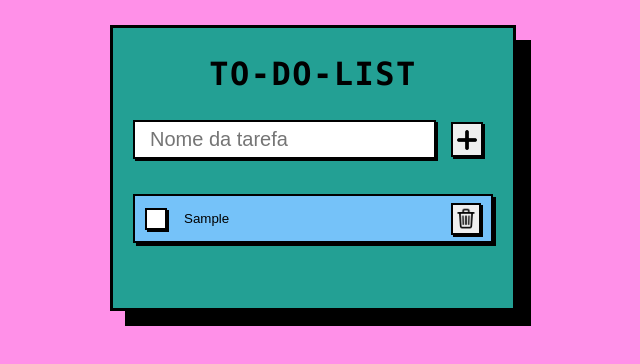
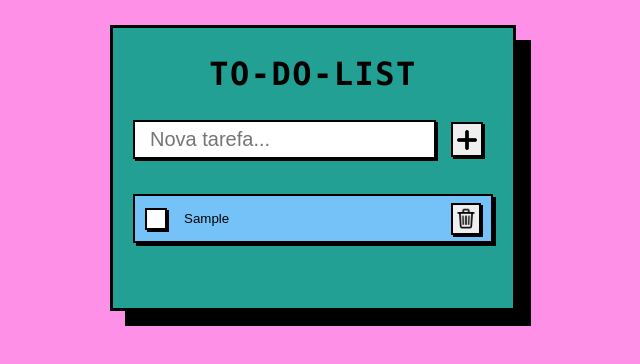
Before and after one commit to GABRIELBOLDIVEIGA/To-Do-List, a React (Create React App) app: page / in a window 1280 px wide. Both pictures are taken after typing "Sample" into the empty fields and a click on the button 793 px from the left and 139 px from the top of the page. Shown: the top 364 px of the page, without its empty margins (327-967 px from the left). Built offline with nearby package versions, Linux system fonts and the light colour scheme.

Commit message:
Logica ok

```diff
--- a/src/App.js
+++ b/src/App.js
@@ -1,93 +1,70 @@
 import "./App.css";
-import CadastraItem from "./componentes/CadastraItem";
-import Tarefas from "./componentes/Tarefa";
 import { useState } from "react";
 import uuid from "react-uuid";
 
-import ListItems from "./componentes/ListItems/ListItems.js";
-import NewTask from "./componentes/NewTask/NewTask.js";
+import ListItems from "./componentes/ListaTarefa";
+import CadastraTarefa from "./componentes/CadastraTarefa";
 
 function App() {
-    // const [tarefas, setTarefas] = useState([]);
+    const [tarefas, setTarefas] = useState([]);
 
-    // const adicionaTarefa = (novaTarefa) => {
-    //     console.log(novaTarefa)
-
-    //     setTarefas([...tarefas, novaTarefa]);
-    // };
-
-    // const deletaTarefa = (tarefaADeletar) => {
-    //     setTarefas(tarefas.filter(
-    //         (tarefa, index) => index != tarefaADeletar))
-    // }
-
-    /* ------- */
-
-    const [tasks, setTasks] = useState([]);
-
-    const addNewTask = (task) => {
-        const itensCopy = Array.from(tasks);
-        itensCopy.push({ id: uuid(), value: task, state: false });
-        setTasks(itensCopy);
-        mostraEmJSON(itensCopy);
+    const adicionaNovaTarefa = (tarefa) => {
+        const copiaDeTarefas = Array.from(tarefas);
+        copiaDeTarefas.push({ id: uuid(), value: tarefa, state: false });
+        setTarefas(copiaDeTarefas);
+        mostraEmJSON(copiaDeTarefas);
     };
 
-    const updateTask = ({ target }, index, id, state) => {
+    const atualizaTarefa = ({ target }, index, id, state) => {
         console.log(target);
-        const itensCopy = Array.from(tasks);
-        itensCopy.splice(index, 1, { id: id, value: target.value, state: state });
-        setTasks(itensCopy);
-        mostraEmJSON(itensCopy);
+        const copiaDeTarefas = Array.from(tarefas);
+        copiaDeTarefas.splice(index, 1, { id: id, value: target.value, state: state });
+        setTarefas(copiaDeTarefas);
+        mostraEmJSON(copiaDeTarefas);
     };
 
-    const updateTaskState = ({ target }, index, id, state) => {
+    const atualizaEstadoDaTarefa = ({ target }, index, id, state) => {
         state ? (state = false) : (state = true);
 
-        const itensCopy = Array.from(tasks);
-        itensCopy.splice(index, 1, { id: id, value: target.value, state: state });
-        setTasks(itensCopy);
-        mostraEmJSON(itensCopy);
+        const copiaDeTarefas = Array.from(tarefas);
+        copiaDeTarefas.splice(index, 1, { id: id, value: target.value, state: state });
+        setTarefas(copiaDeTarefas);
+        mostraEmJSON(copiaDeTarefas);
     };
 
-    const deleteTask = (index) => {
-        const itensCopy = Array.from(tasks);
-        itensCopy.splice(index, 1);
-        setTasks(itensCopy);
-        mostraEmJSON(itensCopy)
+    const deletaTarefa = (index) => {
+        const copiaDeTarefas = Array.from(tarefas);
+        copiaDeTarefas.splice(index, 1);
+        setTarefas(copiaDeTarefas);
+        mostraEmJSON(copiaDeTarefas);
     };
 
-    function mostraEmJSON(tasks) {
+    function mostraEmJSON(tarefas) {
         console.clear();
-        console.log(JSON.stringify(tasks, null, 4))
+        console.log(JSON.stringify(tarefas, null, 4));
     }
 
-    /* ------- */
+    return (
+        <div className="App">
+            <h1>TO-DO-LIST</h1>
+            <CadastraTarefa
+                onSubmit={adicionaNovaTarefa}
+            />
 
-    return (
-        <>
-            {/* <div className="App">
-            <h1>TO-DO-LIST</h1>
-            <CadastraItem tarefaCadastrada={(novaTarefa) => adicionaTarefa(novaTarefa)} />
+            <ul className="lista-tarefas">
+                {tarefas.map(({ id, value, state }, index) => (
+                    <ListItems
+                        key={id}
+                        id={id}
+                        value={value}
+                        onDelete={() => deletaTarefa(index)}
+                        onChange={(event) => atualizaTarefa(event, index, id, state)}
+                        onChangeState={(event) => atualizaEstadoDaTarefa(event, index, id, state)}
+                    />
+                ))}
+            </ul>
 
-            <Tarefas
-                tarefaDeletada={
-                    (tarefaADeletar) => deletaTarefa(tarefaADeletar)}
-                    tarefas={tarefas} />
-        </div> */}
-
-            <div className="App">
-            <h1>TO-DO-LIST</h1>
-                <NewTask onSubmit={addNewTask} />
-                <ul className="lista-tarefas">
-                    {tasks.map(({ id, value, state }, index) => (
-                        <ListItems key={id} id={id} value={value} onDelete={() => deleteTask(index)} onChange={(event) => updateTask(event, index, id, state)} onChangeState={(event) => updateTaskState(event, index, id, state)} />
-                    ))}
-                </ul>
-            </div>
-            {/* <div className="Array-preview">
-                <pre>{JSON.stringify(tasks, null, 4)}</pre>
-            </div> */}
-        </>
+        </div>
     );
 }
 
--- a/src/componentes/CadastraItem/CadastraItem.css
+++ /dev/null
@@ -1,41 +0,0 @@
-.container-cadastraItem {
-    display: flex;
-    justify-content: space-between;
-    align-items: center;
-    gap: 15px;
-    width: 90%;
-}
-
-.container-cadastraItem input {
-    width: 100%;
-    height: 35px;
-    font-size: 20px;
-    border: 2px solid black;
-    box-shadow: 2px 2px;
-    /* border-radius: 8px; */
-    outline: none;
-    padding: 0 15px;
-}
-
-.container-cadastraItem input:focus {
-    box-shadow: 3px 3px gray;
-}
-
-.container-cadastraItem button {
-    width: 38px;
-    height: 35px;
-    border: 2px solid black;
-    box-shadow: 2px 2px;
-    /* border-radius: 8px; */
-    background-image: url("../../../public/img/add-512.png");
-    background-size: 20px;
-    background-repeat: no-repeat;
-    background-position: center;
-    cursor: pointer;
-}
-
-.container-cadastraItem button:active {
-    transform: translate(2px, 2px);
-    box-shadow: 0 0;
-    transition: transform 0.2s;
-}
--- a/src/componentes/CadastraItem/index.js
+++ /dev/null
@@ -1,57 +0,0 @@
-import "./CadastraItem.css";
-// import Input from "../Input";
-// import { useState } from "react";
-// import uuid from "react-uuid";
-
-
-// export default function CadastraItem(props) {
-//     const [tarefa, setTarefa] = useState([]);
-
-//     const adicionaTarefa = (evento) => {
-//         evento.preventDefault();
-//         evento.target.reset();
-//         props.tarefaCadastrada(tarefa);
-//     };
-
-//     return (
-//         <>
-//             <form onSubmit={adicionaTarefa} className="container-cadastraItem">
-//                 <Input
-//                     required={true}
-//                     placeholder="Nova Tarefa..."
-//                     valor={tarefa}
-//                     aoAlterado={(valor) => {
-//                         setTarefa(valor);
-//                     }}
-//                 />
-//                 <button />
-//             </form>
-//         </>
-//     );
-// }
-
-import React, { useState } from "react";
-
-const NewTask = ({ onSubmit }) => {
-    const [newItem, setNewItem] = useState("");
-
-    const setNewTask = ({ target }) => {
-        setNewItem(target.value);
-    };
-
-    const submit = (event) => {
-        event.preventDefault();
-        onSubmit(newItem);
-    };
-
-    return (
-        <div>
-            <form  onSubmit={submit}>
-                <input className="Todo-input" onChange={setNewTask} placeholder="Nome da tarefa" />
-                <button type="submit">Criar tarefa</button>
-            </form>
-        </div>
-    );
-};
-
-export default NewTask;
--- /dev/null
+++ b/src/componentes/CadastraTarefa/index.js
@@ -0,0 +1,29 @@
+import React, { useState } from "react";
+import "./CadastraTarefa.css";
+
+const CadastraTarefa = ({ onSubmit }) => {
+    const [novoItem, setNovoItem] = useState("");
+
+    const setNovaTarefa = ({ target }) => {
+        setNovoItem(target.value);
+    };
+
+    const submit = (event) => {
+        event.preventDefault();
+        onSubmit(novoItem);
+        event.target.reset();
+    };
+
+    return (
+        <form className="container-cadastraItem" onSubmit={submit}>
+            <input
+                className="Todo-input"
+                onChange={setNovaTarefa}
+                placeholder="Nova tarefa..."
+            />
+            <button type="submit" />
+        </form>
+    );
+};
+
+export default CadastraTarefa;
--- a/src/componentes/ListItems/ListItems.js
+++ /dev/null
@@ -1,19 +0,0 @@
-import "./ListItems.css";
-
-const ListItem = ({ onChangeState, onChange, onDelete, value, id, state }) => {
-    return (
-
-        <li className="custom-checkbox item-lista">
-            <div>
-                <input id={id} type="checkbox" checked={state} value={value} onChange={onChangeState} />
-                <label htmlFor={id}></label>
-
-                <input value={value} onChange={onChange} className="texto-tarefa" />
-            </div>
-            <button className="btn-delete" onClick={onDelete} />
-        </li>
-
-    );
-};
-
-export default ListItem;
--- /dev/null
+++ b/src/componentes/ListaTarefa/index.js
@@ -0,0 +1,28 @@
+import "./ListaTarefa.css";
+
+const ListaTarefa = ({ onChangeState, onChange, onDelete, value, id, state }) => {
+    return (
+        <li className="custom-checkbox item-lista">
+            <div>
+                <input
+                    type="checkbox"
+                    id={id}
+                    checked={state}
+                    value={value}
+                    onChange={onChangeState}
+                />
+                <label htmlFor={id} />
+
+                <input
+                    className="texto-tarefa"
+                    value={value}
+                    onChange={onChange}
+                />
+            </div>
+
+            <button className="btn-delete" onClick={onDelete} />
+        </li>
+    );
+};
+
+export default ListaTarefa;
--- a/src/componentes/NewTask/NewTask.js
+++ /dev/null
@@ -1,25 +0,0 @@
-import React, { useState } from "react";
-import "./NewTask.css";
-
-const NewTask = ({ onSubmit }) => {
-    const [newItem, setNewItem] = useState("");
-
-    const setNewTask = ({ target }) => {
-        setNewItem(target.value);
-    };
-
-    const submit = (event) => {
-        event.preventDefault();
-        onSubmit(newItem);
-        event.target.reset();
-    };
-
-    return (
-        <form className="container-cadastraItem" onSubmit={submit}>
-            <input className="Todo-input" onChange={setNewTask} placeholder="Nome da tarefa" />
-            <button type="submit" />
-        </form>
-    );
-};
-
-export default NewTask;
--- a/src/componentes/Tarefa/Tarefa-.css
+++ /dev/null
@@ -1,81 +0,0 @@
-.lista-tarefas {
-    margin-top: 20px;
-    width: 90%;
-    /* border: 1px solid red; */
-}
-
-.item-lista {
-    list-style: none;
-    display: flex;
-    justify-content: space-between;
-    align-items: center;
-    gap: 15px;
-    margin: 15px 0;
-    padding: 0 10px;
-    background-color: #75c2f9;
-    height: 45px;
-    border: 2px solid black;
-    box-shadow: 3px 3px;
-    /* border-radius: 8px; */
-    cursor: pointer;
-}
-
-.item-lista div {
-    display: inline-flex;
-    gap: 5px;
-}
-
-.btn-delete {
-    width: 32px;
-    height: 32px;
-    border: 2px solid black;
-    box-shadow: 2px 2px;
-    /* border-radius: 8px; */
-    background-image: url("../../../public/img/trash-240.png");
-    background-size: contain;
-    background-repeat: no-repeat;
-    background-position: center;
-    cursor: pointer;
-}
-
-.btn-delete:active {
-    transform: translate(2px, 2px);
-    box-shadow: 0 0;
-    transition: transform 0.2s;
-}
-
-.item-lista label {
-    display: flex;
-    align-items: center;
-    cursor: pointer;
-    width: 100%;
-}
-
-/****** CheckBox e li ******/
-.custom-checkbox input {
-    display: none;
-  }
-
-  .custom-checkbox input + label:before {
-    content: " ";
-    width: 18px;
-    height: 18px;
-    border-radius: 4px;
-    /* background-color: var(--azul-acizentado); */
-    border: 1px solid rgba(255, 255, 255, 0.25);
-    display: inline-block;
-    vertical-align: middle;
-    margin: 3px 15px 3px 8px;
-  }
-
-  .custom-checkbox input:checked + label:before {
-    background-image: url("../../../public/img/check.svg");
-    background-color: red;
-    border: 1px solid blue;
-  }
-
-  label:hover {
-    cursor: pointer;
-  }
-
-  /* ****************************************** */
```
Also changed, not shown: src/componentes/Tarefa/index.js (deleted, +0 -26 lines), src/componentes/Tarefa/index2.js (deleted, +0 -39 lines), src/componentes/CadastraTarefa/CadastraTarefa.css (renamed from src/componentes/NewTask/NewTask.css), src/componentes/ListaTarefa/ListaTarefa.css (renamed from src/componentes/ListItems/ListItems.css).
